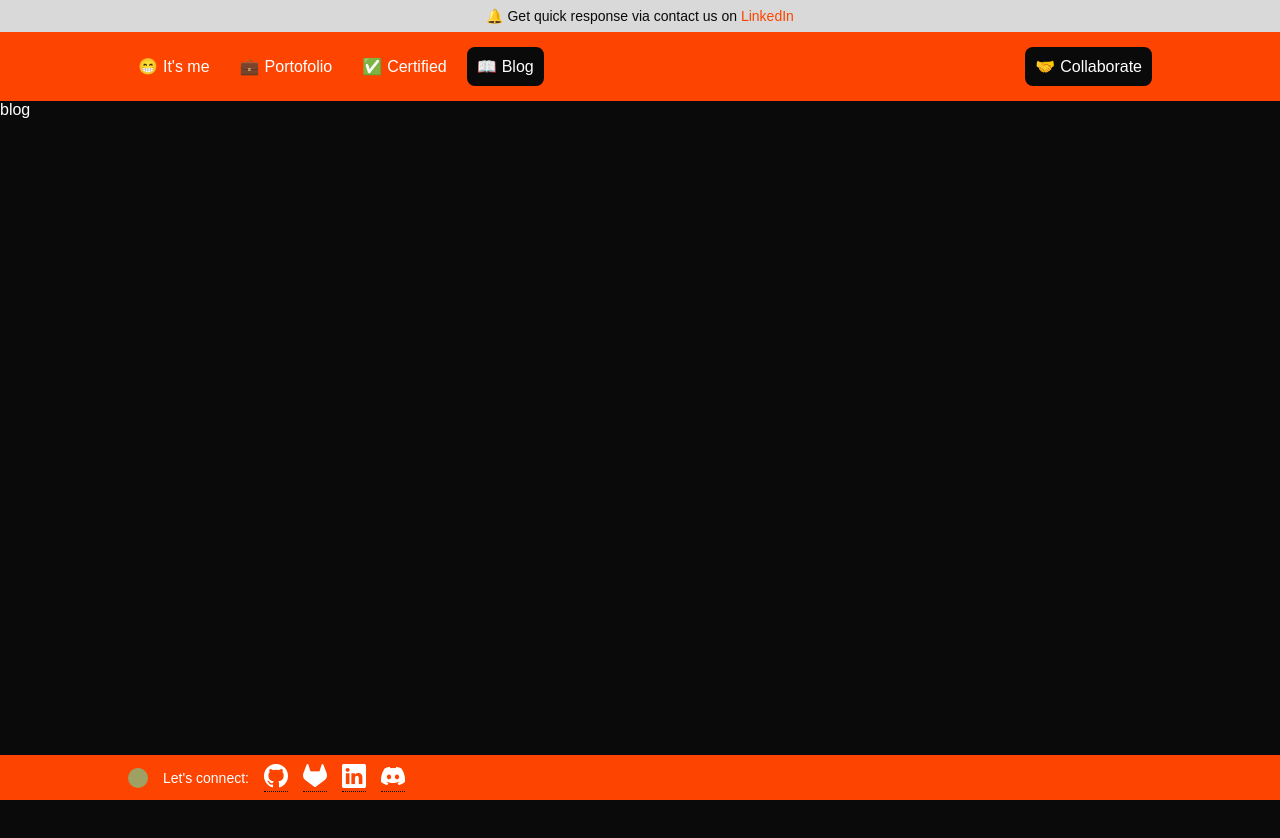
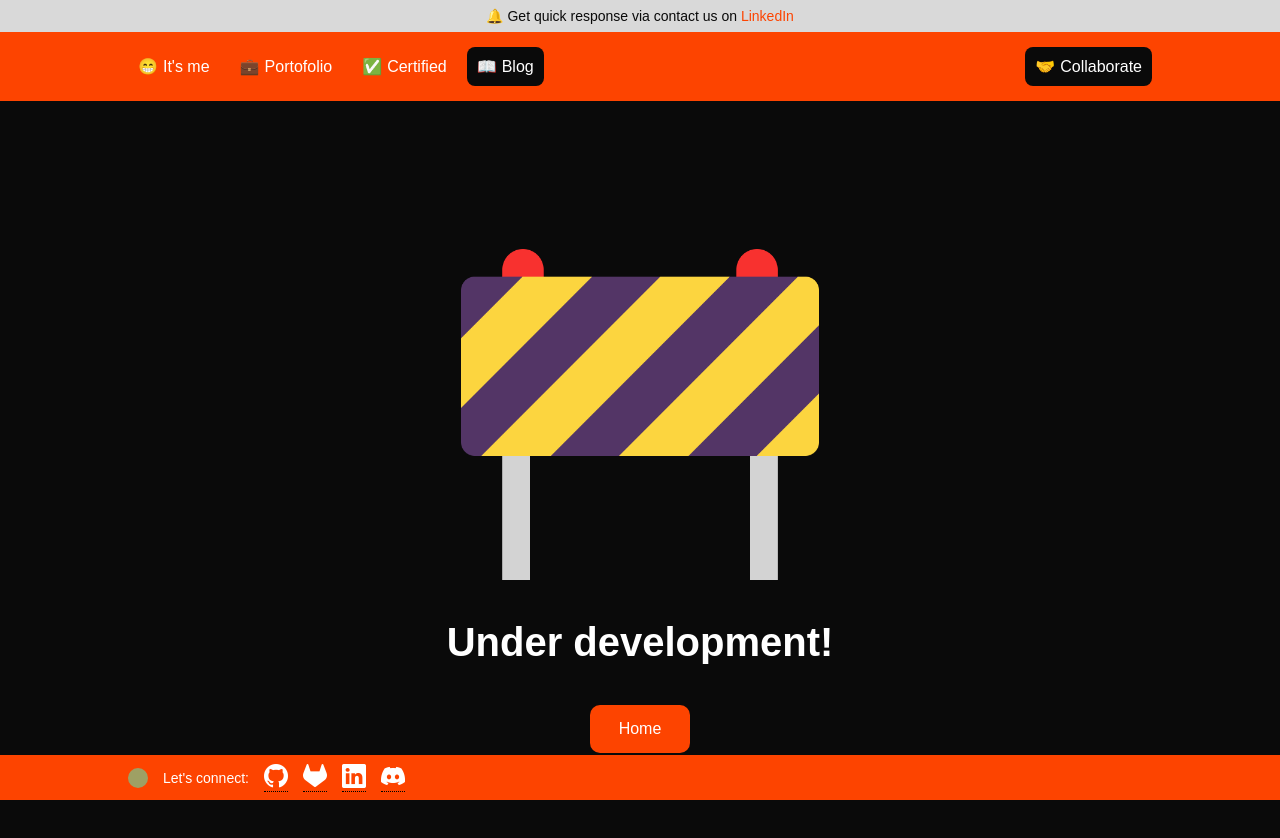
Before and after one commit to Aramdhann/personal-web, a Vue app: page /blog in a window 1280 px wide. Shown: the top 838 px of the page. Before the commit the page ends 800 px from the top, so only its background shows below. Built offline with nearby package versions, Linux system fonts and the light colour scheme; a web font is replaced by a local one.

Commit message:
add image under construction

```diff
--- a/src/assets/style.css
+++ b/src/assets/style.css
@@ -260,3 +260,8 @@ h1 {
   visibility: visible;
   opacity: 1;
 }
+
+.center-object {
+  flex-direction: column;
+  gap: 40px;
+}
--- a/src/views/BlogView.vue
+++ b/src/views/BlogView.vue
@@ -1 +1,70 @@
-<template>blog</template>
+<template>
+  <div class="container center-object vh-100">
+    <div class="under-dev">
+      <img src="/images/under_construction.png" alt="under construction" />
+      <p>Under development!</p>
+    </div>
+    <a class="btn-back" href="/">
+      <span>Home</span>
+    </a>
+  </div>
+</template>
+
+<style scoped>
+a span {
+  width: 100%;
+  text-align: center;
+}
+
+.btn-back {
+  display: flex;
+  gap: 10px;
+  font-size: 16px;
+  padding: 15px;
+  width: auto;
+  min-width: 100px;
+  border-radius: 10px;
+  color: var(--white);
+  border: none;
+  background: var(--main-color);
+  position: relative;
+
+  &::before {
+    content: "<";
+    position: absolute;
+    left: 15px;
+    opacity: 0;
+  }
+
+  &:hover {
+    transition: all 0.5s;
+    padding: 15px 15px 15px 25px;
+    &::before {
+      opacity: 1;
+      transition: all 0.5s;
+    }
+  }
+}
+
+.under-dev img {
+  /* width: 250px; */
+  max-width: 35%;
+  height: auto;
+  display: flex;
+}
+
+.under-dev {
+  display: flex;
+  flex-direction: column;
+  flex-wrap: wrap;
+  align-items: center;
+  justify-content: center;
+  gap: 40px;
+}
+
+.under-dev p {
+  font-size: 40px;
+  font-weight: 600;
+  display: block;
+}
+</style>
--- a/src/views/NotFound.vue
+++ b/src/views/NotFound.vue
@@ -1,7 +1,7 @@
 <template>
   <div class="container center-object vh-100">
     <div class="not-found">
-      <img src="@/assets/images/404.png" alt="404 page not found" />
+      <img src="/images/404.png" alt="404 page not found" />
       <p>Sorry, Page Not Found! 😓</p>
     </div>
     <a class="btn-back" href="/">
@@ -11,11 +11,6 @@
 </template>
 
 <style scoped>
-.center-object {
-  flex-direction: column;
-  gap: 40px;
-}
-
 a span {
   width: 100%;
   text-align: center;
```
Also changed, not shown: public/images/under_construction.png (added).
